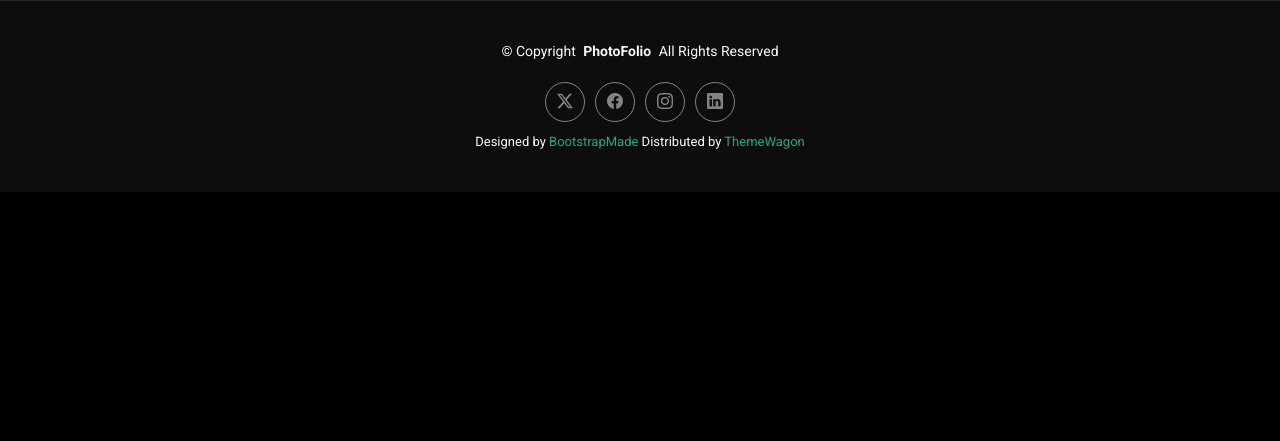
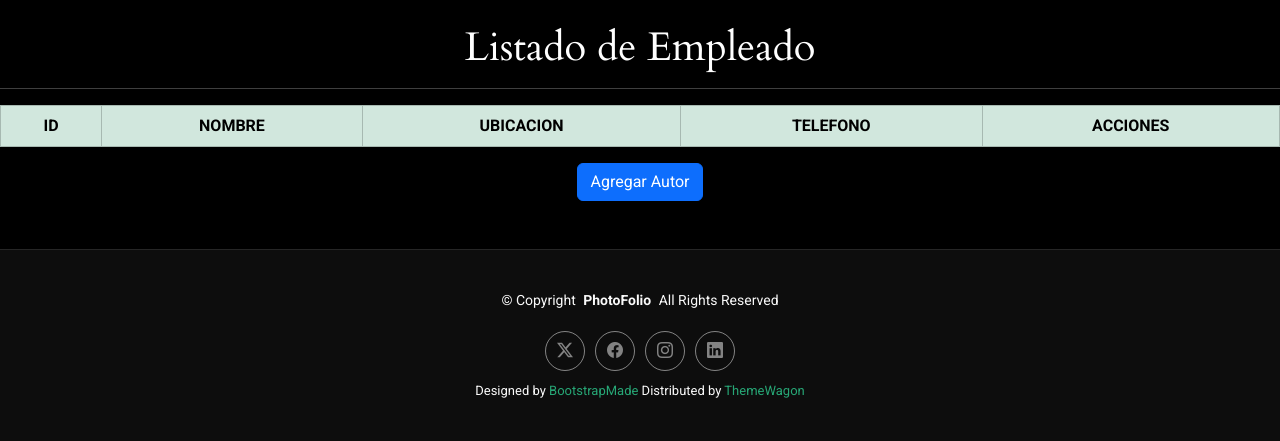
Before and after one commit to Karen0708-ak/laboratorio, a Django app: page /inicioem in a window 1280 px wide. Shown: the part 98-539 px from the top of the page. Run offline with Django 5.2, Linux system fonts and the light colour scheme; data that the repository does not hold is empty; some libraries are stand-ins or nearby versions.

Commit message:
Se agrego el editar Empleado

```diff
--- a/Aplicaciones/Empleado/templates/inicioem.html
+++ b/Aplicaciones/Empleado/templates/inicioem.html
@@ -2,7 +2,7 @@
 {% load static %}
 {% block body %}
 <br>
-<h1 class="text-center">Listado de Autores</h1>
+<h1 class="text-center">Listado de Empleado</h1>
 
 <hr>
 <table class="table table-bordered table-striped table-hover ">
--- a/Aplicaciones/Empleado/views.py
+++ b/Aplicaciones/Empleado/views.py
@@ -1,7 +1,47 @@
 #importando el modelo cargo
 from .models import Empleado
 from django.shortcuts import render, redirect
-#esta función es para renderizar el listado de cargos
+from django.contrib import messages
 def inicio(request):
     listadoEmpleado=Empleado.objects.all()
     return render(request,"inicioem.html",{'empleado':listadoEmpleado})
+
+def nuevoEmpleado(request):
+    return render(request,"nuevoEmpleado.html")
+#Almacenando los datos de cargo en la Bdd
+def guardarEmpleado(request):
+    nombre = request.POST["nombre"]
+    ubicacion = request.POST["ubicacion"]
+    telefono = request.POST["telefono"]
+    nuevoEmpleado=Empleado.objects.create(
+            nombre=nombre,
+            ubicacion=ubicacion,
+            telefono=telefono,
+        )
+    #mensaje de confirmacion
+    messages.success(request,"Empleado guardado exitosamente")
+    return redirect('inicioem')
+def eliminarEmpleado(request,id):
+    empleadoEliminar = Empleado.objects.get(id=id)
+    empleadoEliminar.delete()
+    messages.success(request,"Empleado ELIMINADO exitosamente")
+    return redirect('inicioem')
+
+#editar
+def editarEmpleado(request,id_autor):
+    empleadoEditar=Empleado.objects.get(id=id)
+    return render(request,"editarEmpleado.html",{'empleadoEditar':empleadoEditar})
+
+def procesarEdicionEmpleado(request):
+    id=request.POST["id"]
+    nombre = request.POST["nombre"]
+    ubicacion = request.POST["ubicacion"]
+    telefono = request.POST["telefono"]
+    empleado=Empleado.objects.get(id=id)
+    empleado.nombre=nombre
+    empleado.ubicacion=ubicacion
+    empleado.telefono=telefono
+    empleado.save()
+    #mensaje de confirmacion
+    messages.success(request,"Empleado ACTUALIZADO exitosamente")
+    return redirect('inicioem')
--- a/Aplicaciones/templates/plantilla.html
+++ b/Aplicaciones/templates/plantilla.html
@@ -87,7 +87,8 @@
 
     </div>
   </header>
-{% block content %}
+
+{% block body %}
 {% endblock %}
 <footer id="footer" class="footer">
 
```
Also changed, not shown: Aplicaciones/Empleado/templates/editarEmpleado.html (added, +26 -0 lines), Aplicaciones/Empleado/templates/nuevoEmpleado.html (added, +26 -0 lines), laboratorio.sqlite3.
